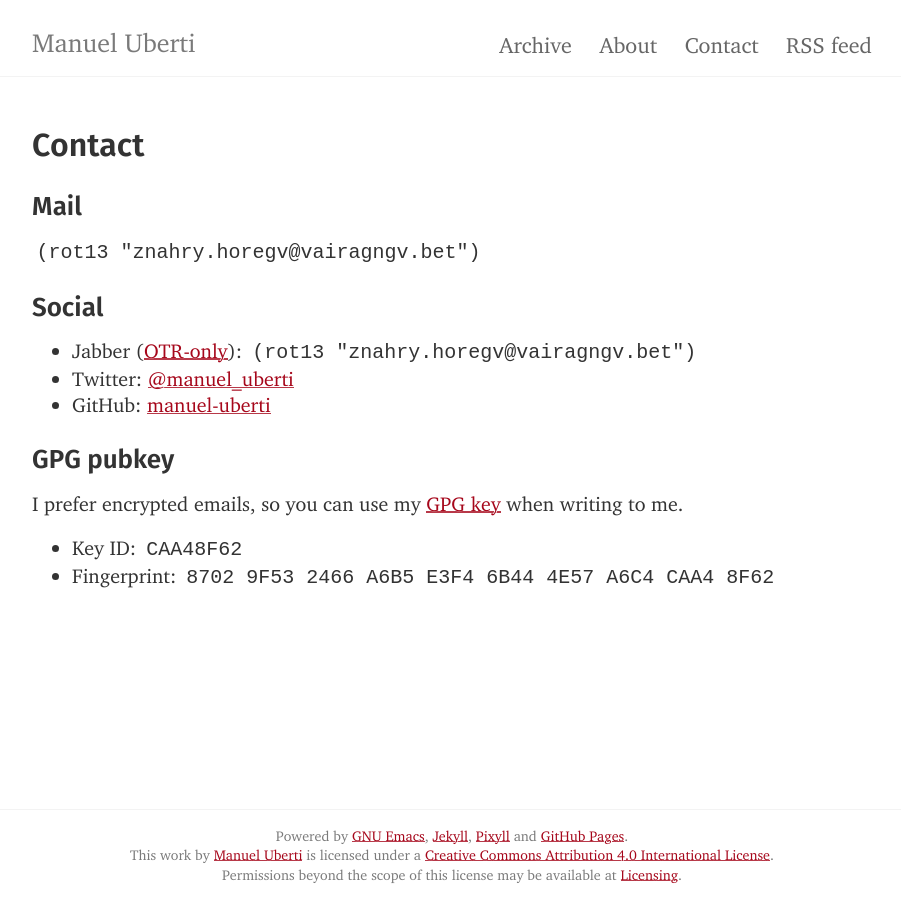
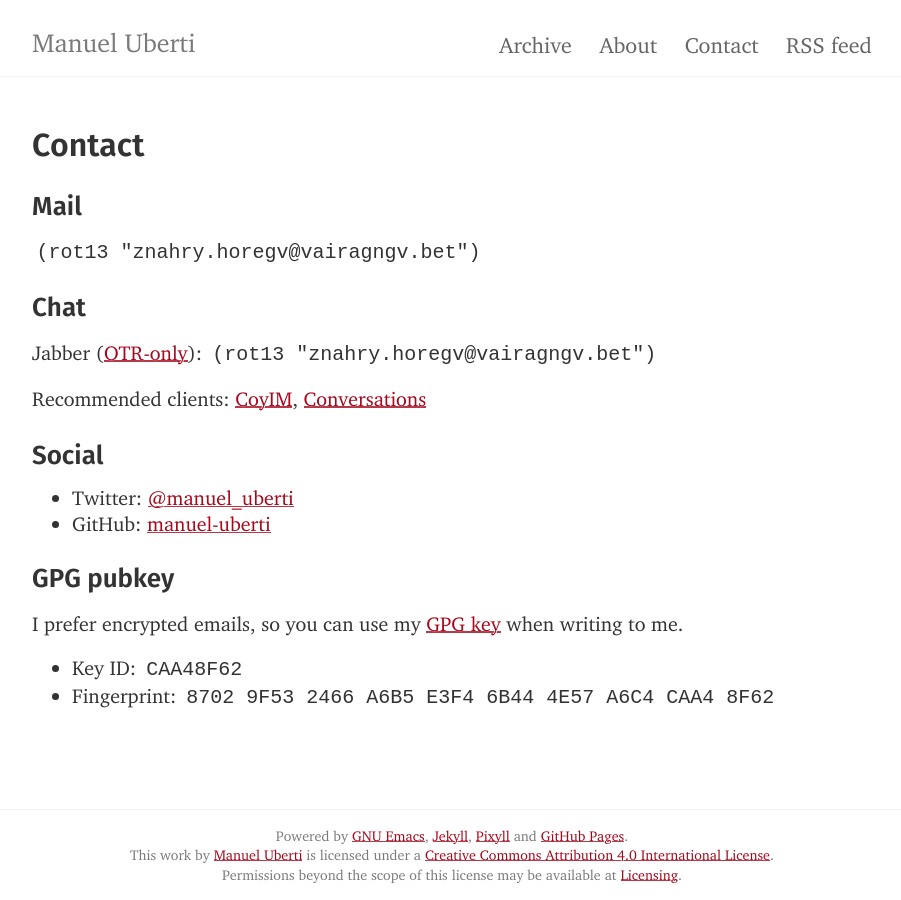
Before and after one commit to manuel-uberti/manuel-uberti.github.io, a Jekyll site: the page built from contact.md, in a window 1280 px wide. Shown: the whole page, without its empty margins (188-1089 px from the left). Built offline with Jekyll 4.4.1, drawn with Linux system fonts in a browser that asks for light colours; some web fonts are replaced.

Commit message:
Add recommended Jabber/XMPP clients

```diff
--- a/contact.md
+++ b/contact.md
@@ -8,10 +8,13 @@ tags: contact
 ### Mail ###
 `(rot13 "znahry.horegv@vairagngv.bet")`
 
+### Chat ###
+Jabber ([OTR-only](https://en.wikipedia.org/wiki/Off-the-Record_Messaging)):
+  `(rot13 "znahry.horegv@vairagngv.bet")`
+
+Recommended clients: [CoyIM](https://coy.im/), [Conversations](https://conversations.im/)
+
 ### Social ###
-
-- Jabber ([OTR-only](https://en.wikipedia.org/wiki/Off-the-Record_Messaging)):
-  `(rot13 "znahry.horegv@vairagngv.bet")`
 - Twitter: [@manuel_uberti](https://twitter.com/manuel_uberti)
 - GitHub: [manuel-uberti](https://github.com/manuel-uberti)
 
```
